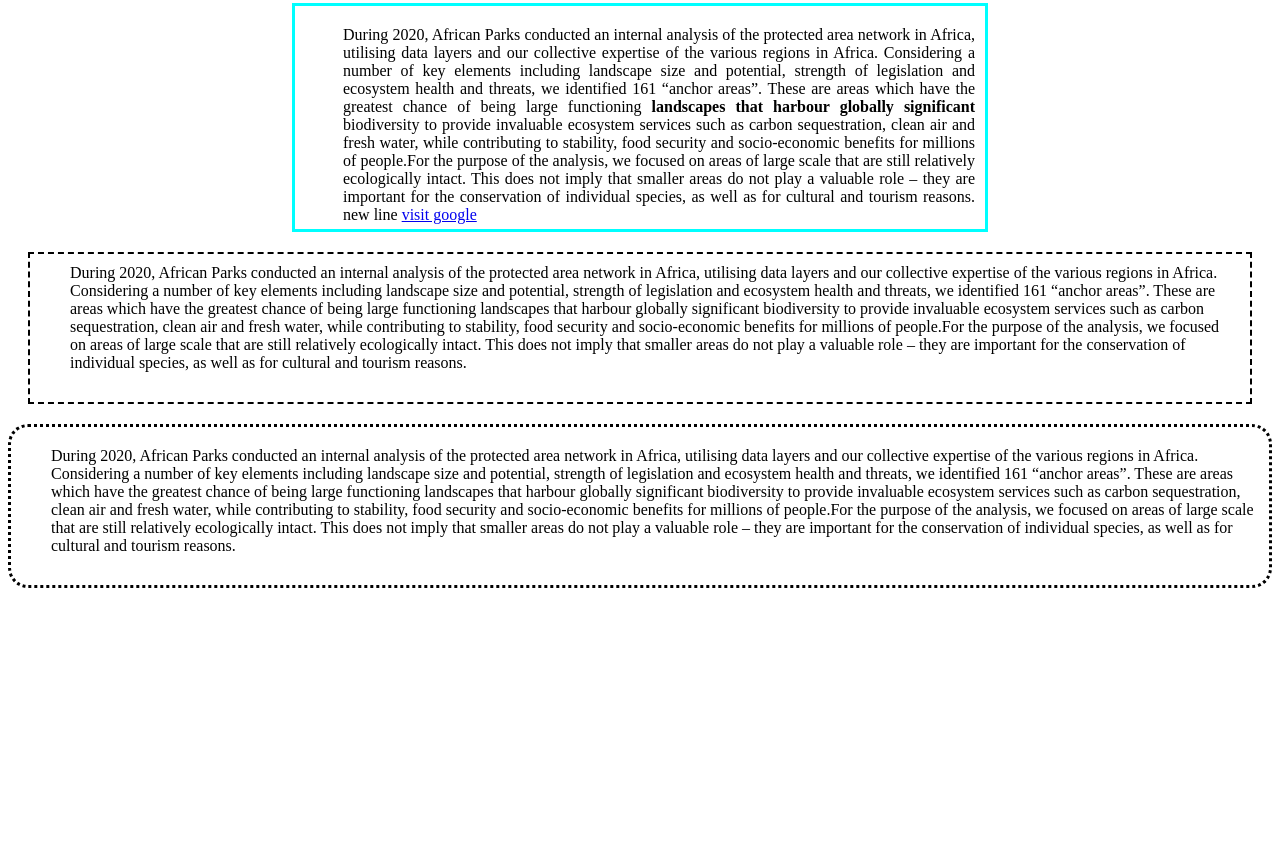
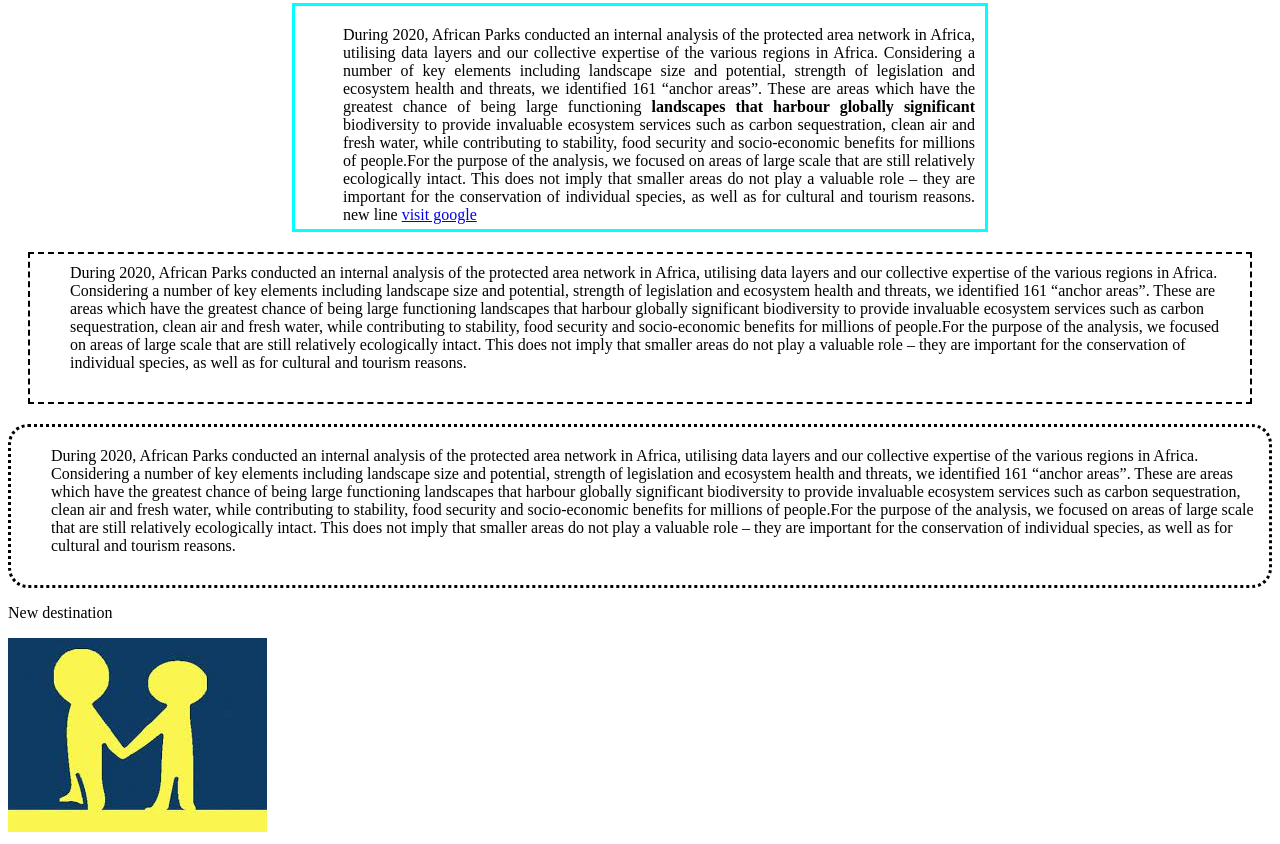
Before and after one commit to atiqurrahmanDev/htmlcss-repo, a plain HTML site: page index.html in a window 1280 px wide. Shown: the part 1224-2068 px from the top of the page. Before the commit the page ends 1828 px from the top, so only its background shows below. Drawn offline with Linux system fonts and the light colour scheme.

Commit message:
add picture

```diff
--- a/index.html
+++ b/index.html
@@ -34,6 +34,7 @@
     <P id="bracket">During 2020, African Parks conducted an internal analysis of the protected area network in Africa, utilising data layers and our collective expertise of the various regions in Africa. Considering a number of key elements including landscape size and potential, strength of legislation and ecosystem health and threats, we identified 161 “anchor areas”. These are areas which have the greatest chance of being large functioning landscapes that harbour globally significant biodiversity to provide invaluable ecosystem services such as carbon sequestration, clean air and fresh water, while contributing to stability, food security and socio-economic benefits for millions of people.For the purpose of the analysis, we focused on areas of large scale that are still relatively ecologically intact. This does not imply that smaller areas do not play a valuable role – they are important for the conservation of individual species, as well as for cultural and tourism reasons.</P>
 
     <P id="dash">During 2020, African Parks conducted an internal analysis of the protected area network in Africa, utilising data layers and our collective expertise of the various regions in Africa. Considering a number of key elements including landscape size and potential, strength of legislation and ecosystem health and threats, we identified 161 “anchor areas”. These are areas which have the greatest chance of being large functioning landscapes that harbour globally significant biodiversity to provide invaluable ecosystem services such as carbon sequestration, clean air and fresh water, while contributing to stability, food security and socio-economic benefits for millions of people.For the purpose of the analysis, we focused on areas of large scale that are still relatively ecologically intact. This does not imply that smaller areas do not play a valuable role – they are important for the conservation of individual species, as well as for cultural and tourism reasons.</P>
-
+    <p>New destination</p>
+    <img src="image/1s1.jpg" alt="">
 </body>
 </html>
```
Also changed, not shown: image/1s1.jpg (added).
